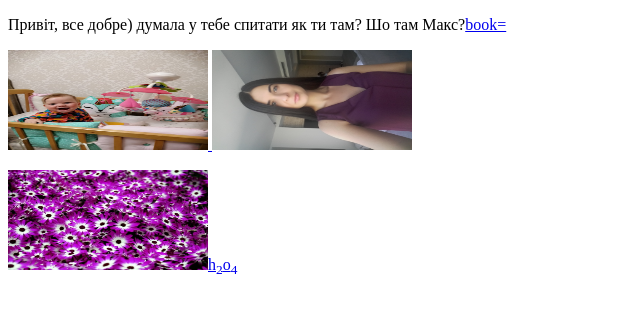
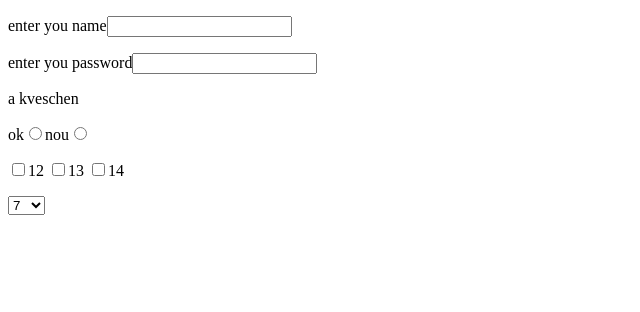
Before and after one commit to sergey20061989/my-first-repository, a plain HTML site: page new 1.html in a window 1280 px wide. Shown: the whole page, without its empty margins (0-640 px from the left). Drawn offline with Linux system fonts and the light colour scheme; files whose address does not match are found by name.

Commit message:
my first commit

```diff
--- a/new 1.html
+++ b/new 1.html
@@ -1,12 +1,34 @@
 <!DOCTYPE html>
 <html>
+
 <head>
-<meta charset=utf-8>
-<title> якоря </title>
+    <meta charset=utf-8>
+    <title> forms </title>
 </head>
 <boby>
-<p>Привіт, все добре) думала у тебе спитати як ти там? Шо там Макс?<a href="http://htmlbook.ru/samhtml/yakorya">book=</p>
-<p><img src="viber image.jpg"alt="зебри"width="200"height="100"> <img height="100"width="200" src="C:\Users\Администратор\Desktop\html serg\imeg\IMG-1930886d345fd4b00db893de740f0003-V.jpg"></P>
-<img height="100"width="200" src="C:\Users\Администратор\Desktop\html serg\imeg\Новая папка\2.jpg"
-<p>h<sub>2</sub>o<sub>4</sub></p>
-</body>
+    <form action="handler.php" method="POST" name="form1">
+        <p>
+            <label>enter you name<input type="text" name="name"></label>
+        </p>
+        <p>enter you password<input type="password" name="name">
+        </p>
+        <p>a kveschen</p>
+        <p><label>ok</label><input type="radio" name="up" value="yes>" <label>nou</label><input type="radio" name="up" value="no>" </p>
+            <p>
+                <label><input type="checkbox"name="go">12</label>
+                <label><input type="checkbox"name="hr">13</label>
+                <label><input type="checkbox"name="to">14</label>
+            </p>
+            <p><select vork day>
+              <option>7</option>
+              <option>8</option>
+              <option>9</option>
+              <option>10</option>
+              <option>11</option>
+            </select></p>
+
+    </form>
+
+    </body>
+
+</html>
```
Also changed, not shown: задание сансея.html (deleted, +0 -33 lines), картинка.html (deleted, +0 -29 lines).
